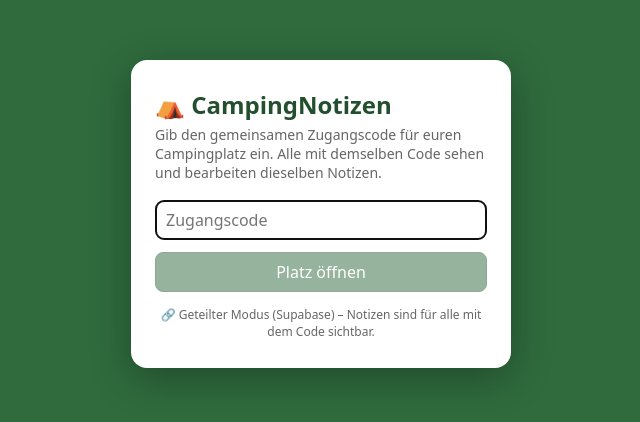
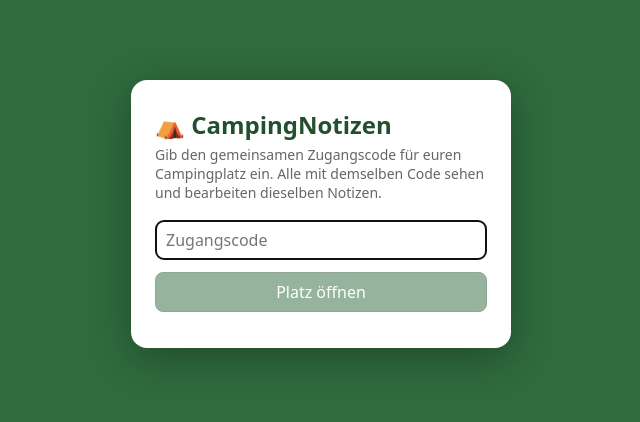
Before and after one commit to chaelli/CampingNotizen, a React (Vite) app: page / in a window 1280 px wide. Shown: the part 186-608 px from the top of the page, without its empty margins (319-959 px from the left). Built offline with nearby package versions, Linux system fonts and the light colour scheme; no server answers.

Commit message:
Zugangs-Bildschirm: Modus-Hinweis (Supabase/lokal) entfernen
Co-Authored-By: Claude Opus 4.8 <noreply@anthropic.com>
Claude-Session: https://claude.ai/code/session_013uMScttvgLZ5KwhJ2yCev1

```diff
--- a/src/components/AccessGate.tsx
+++ b/src/components/AccessGate.tsx
@@ -1,6 +1,5 @@
 import { useState } from 'react'
 import { sha256 } from '../lib/hash'
-import { supabaseConfigured } from '../store'
 
 interface Props {
   onEnter: (board: string, code: string) => void
@@ -14,7 +13,6 @@ interface Props {
 export function AccessGate({ onEnter }: Props) {
   const [code, setCode] = useState('')
   const [busy, setBusy] = useState(false)
-  const shared = supabaseConfigured()
 
   async function submit(e: React.FormEvent) {
     e.preventDefault()
@@ -47,11 +45,6 @@ export function AccessGate({ onEnter }: Props) {
             {busy ? 'Öffne…' : 'Platz öffnen'}
           </button>
         </form>
-        <div className="mode">
-          {shared
-            ? '🔗 Geteilter Modus (Supabase) – Notizen sind für alle mit dem Code sichtbar.'
-            : '📱 Lokaler Modus – Daten bleiben nur auf diesem Gerät. Für echtes Teilen Supabase konfigurieren (siehe README).'}
-        </div>
       </div>
     </div>
   )
```
